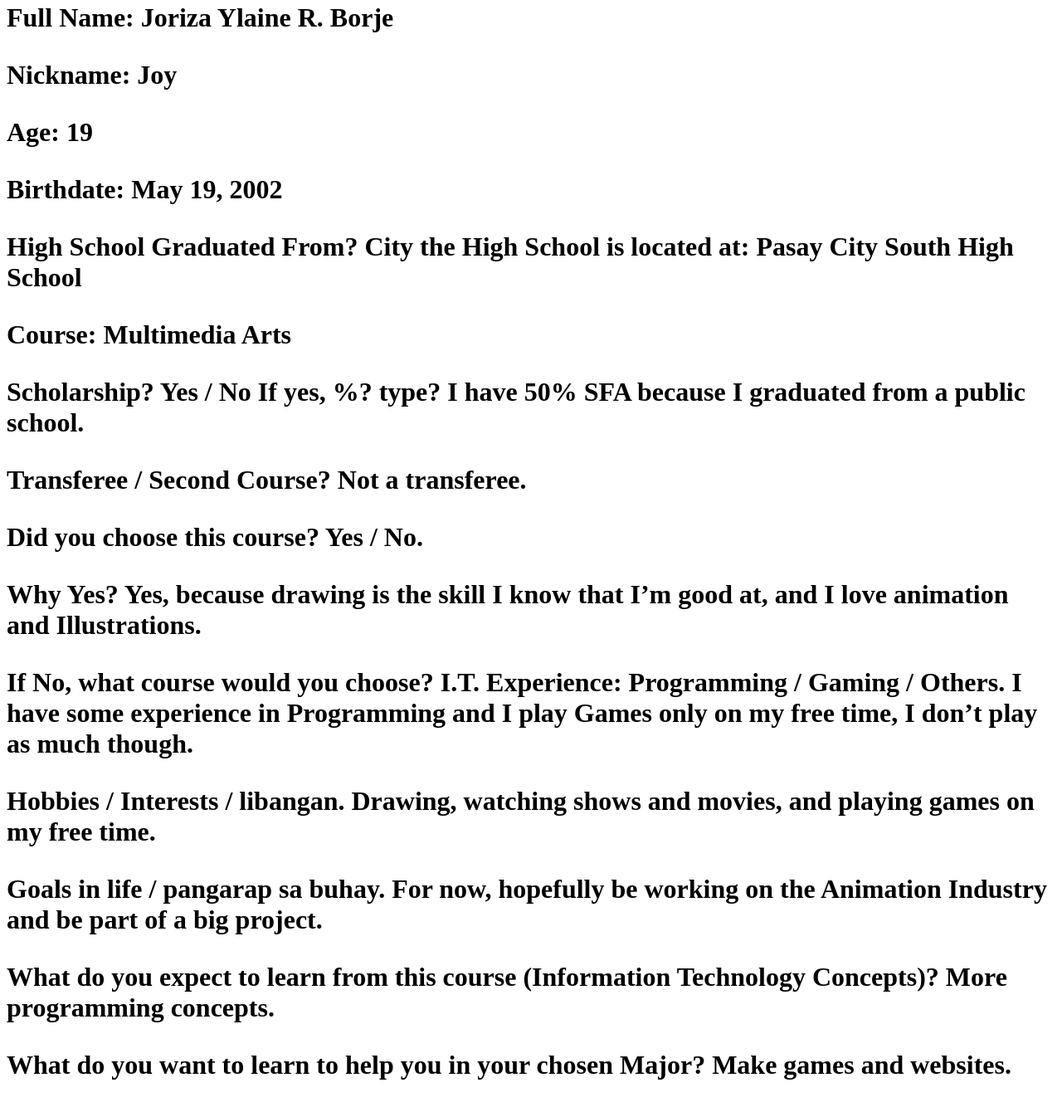
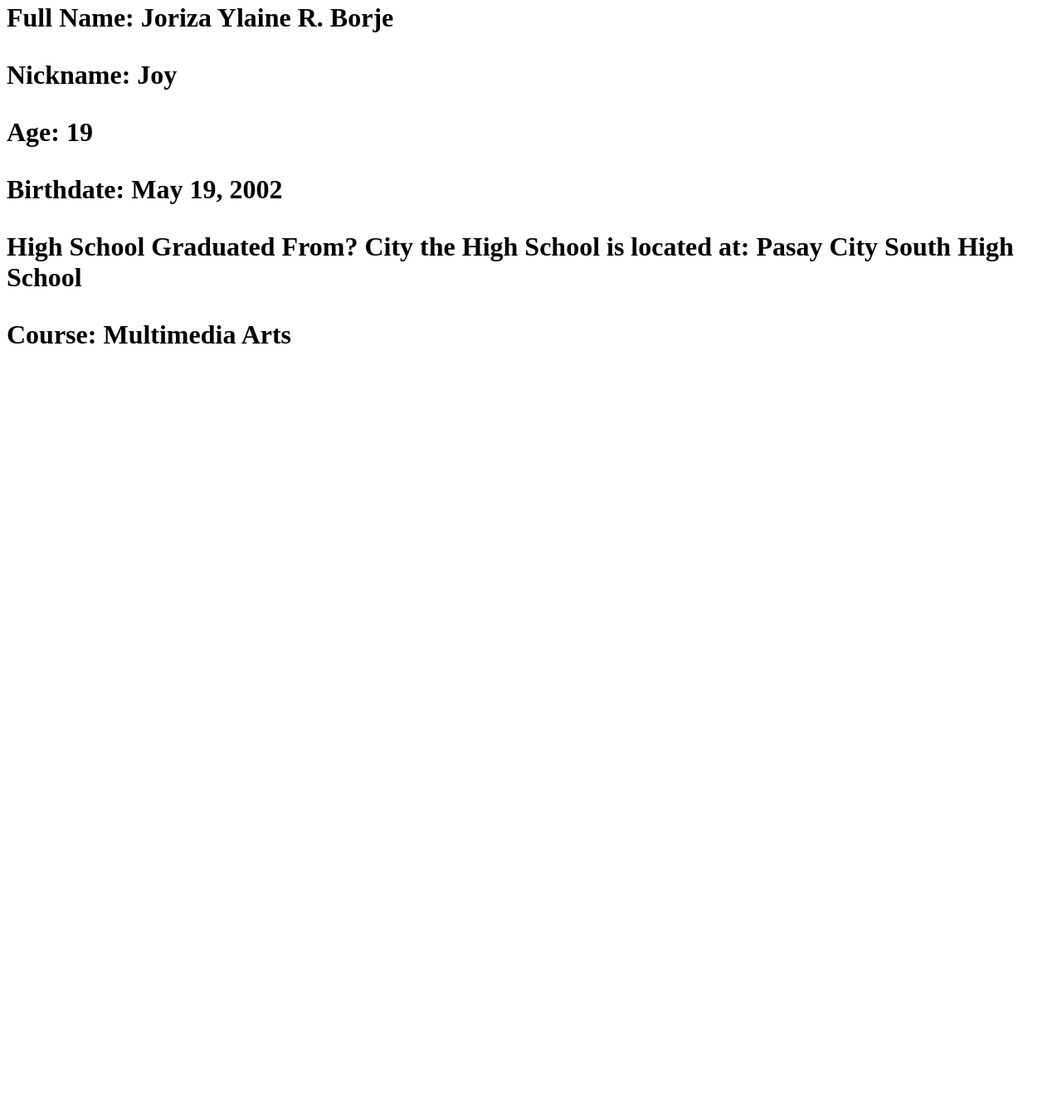
Before and after one commit to JorizaYlaineBorje/apcjborje.github.io, a plain HTML site: page index.html in a window 1280 px wide. Shown: the part 401-1735 px from the top of the page at 83% size. After the commit the page ends 855 px from the top, so only its background shows below. Drawn offline with Linux system fonts and the light colour scheme.

Commit message:
Update index.html

```diff
--- a/index.html
+++ b/index.html
@@ -7,16 +7,6 @@
 <p>Birthdate: May 19, 2002</p>
 <p>High School Graduated From? City the High School is located at: Pasay City South High School</p>
 <p>Course: Multimedia Arts</p>
-<p>Scholarship? Yes / No If yes, %? type? I have 50% SFA because I graduated from a public school.</p>
-<p>Transferee / Second Course? Not a transferee.</p>
-<p>Did you choose this course? Yes / No. </p>
-<p>Why Yes? Yes, because drawing is the skill I know that I’m good at, and I love animation and Illustrations. </p>
-<p>If No, what course would you choose?
-I.T. Experience: Programming / Gaming / Others. I have some experience in Programming and I play Games only on my free time, I don’t play as much though.</p>
-<p>Hobbies / Interests / libangan. Drawing, watching shows and movies, and playing games on my free time.</p>
-<p>Goals in life / pangarap sa buhay. For now, hopefully be working on the Animation Industry and be part of a big project.</p>
-<p>What do you expect to learn from this course (Information Technology Concepts)? More programming concepts.</p>
-<p>What do you want to learn to help you in your chosen Major? Make games and websites.</p>
 
 </h1>
 
```
